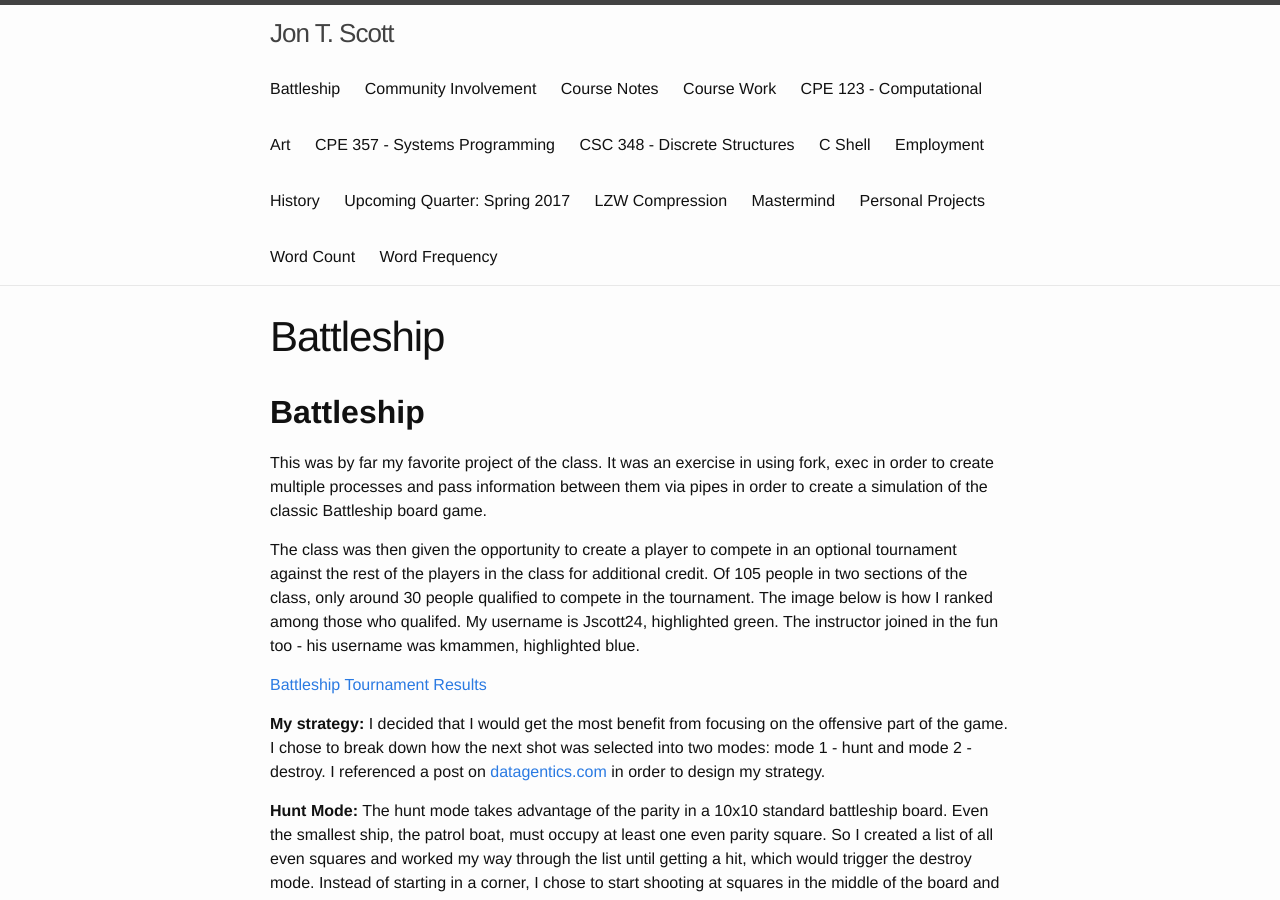
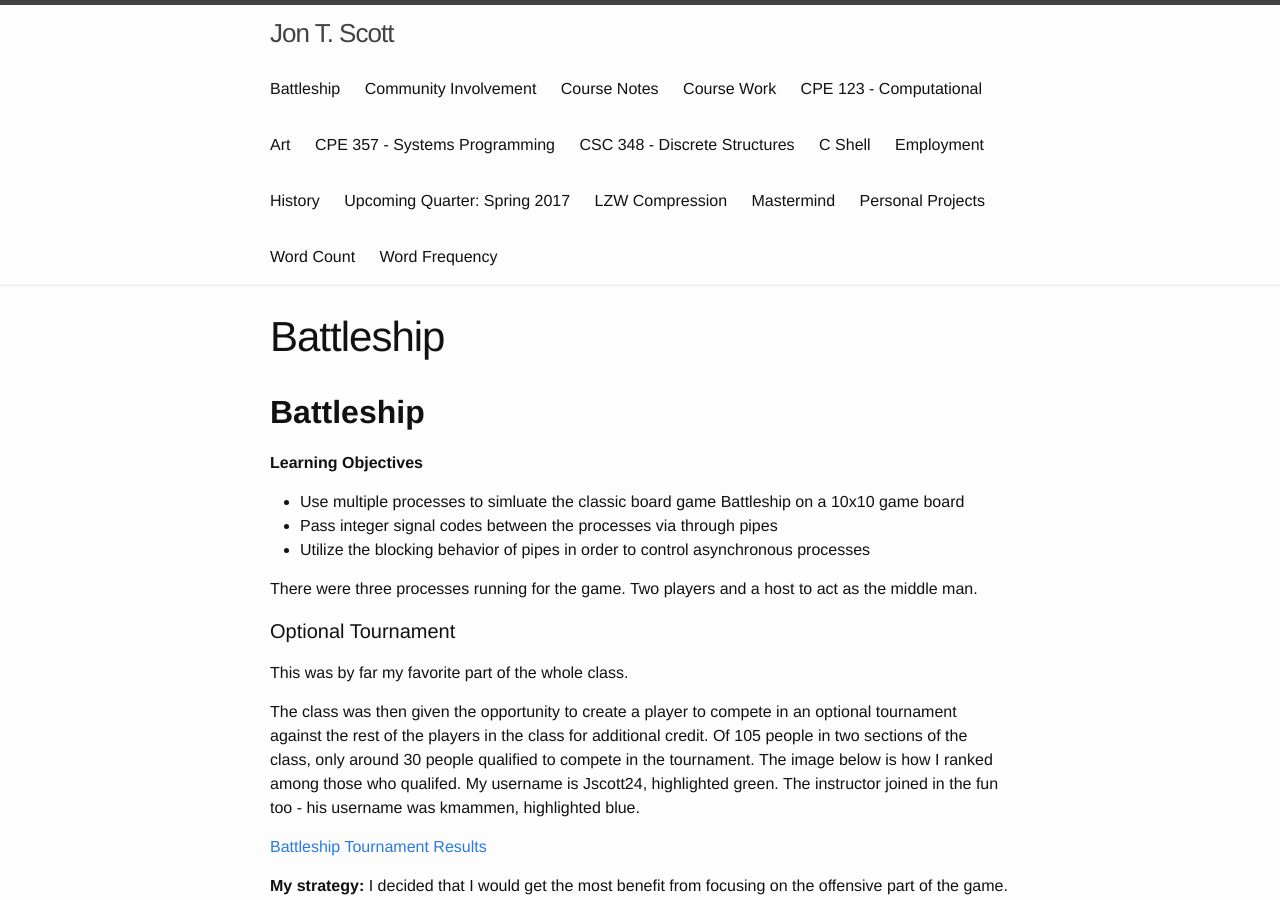
Before and after one commit to JonScott20/JonScott20.github.io, a Jekyll site: the page built from projects/battleship.md, in a window 1280 px wide and 900 px high. Built offline with Jekyll 4.4.1, drawn with Linux system fonts in a browser that asks for light colours; our own code applies the rules of GitHub Pages for plain Markdown files.

Commit message:
Update battleship.md

```diff
--- a/projects/battleship.md
+++ b/projects/battleship.md
@@ -6,7 +6,19 @@ permalink: battleship
 **Battleship**
 --------------
 
-This was by far my favorite project of the class. It was an exercise in using fork, exec in order to create multiple processes and pass information between them via pipes in order to create a simulation of the classic Battleship board game.
+**Learning Objectives**
+
+* Use multiple processes to simluate the classic board game Battleship on a 10x10 game board
+* Pass integer signal codes between the processes via through pipes
+* Utilize the blocking behavior of pipes in order to control asynchronous processes
+
+
+There were three processes running for the game. Two players and a host to act as the middle man.
+
+
+#### Optional Tournament
+
+This was by far my favorite part of the whole class.
 
 The class was then given the opportunity to create a player to compete in an optional tournament against the rest of the players in the class for additional credit. Of 105 people in two sections of the class, only around 30 people qualified to compete in the tournament. The image below is how I ranked among those who qualifed. My username is Jscott24, highlighted green. The instructor joined in the fun too - his username was kmammen, highlighted blue.
 
```
